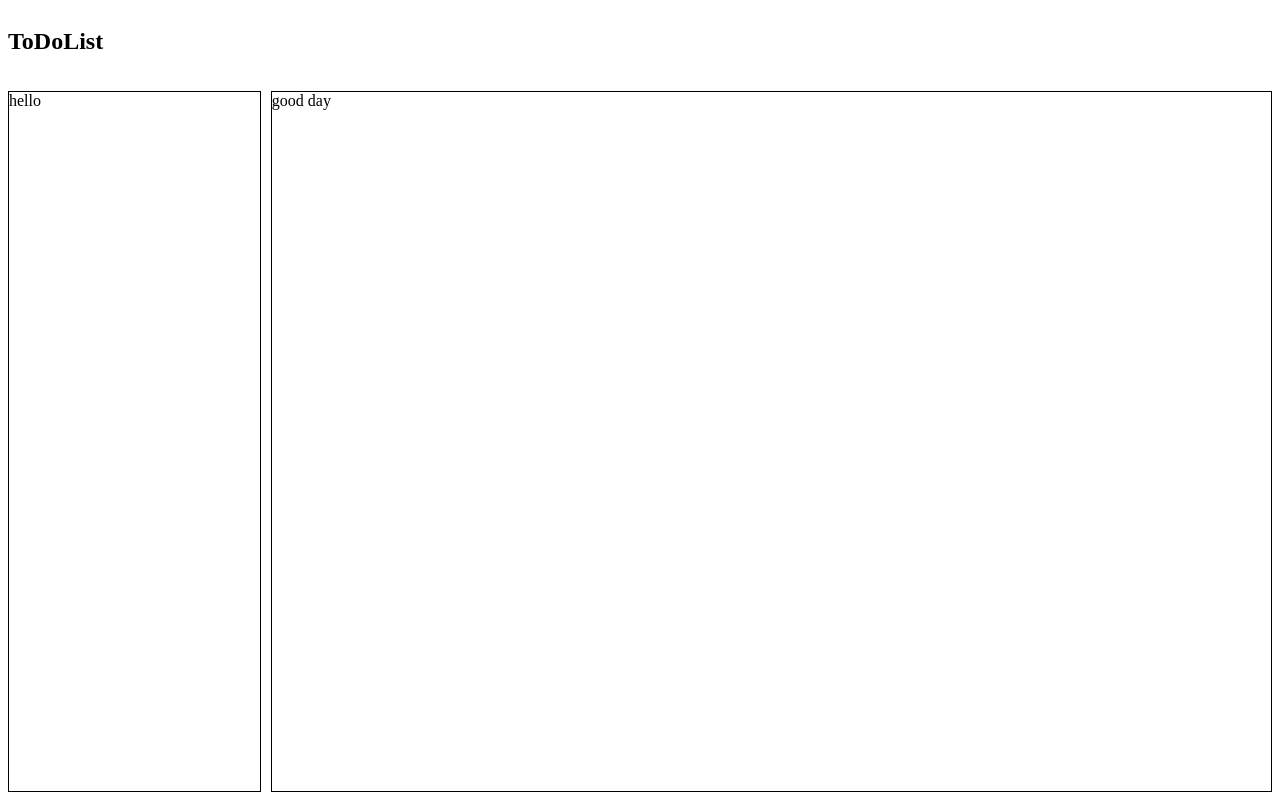
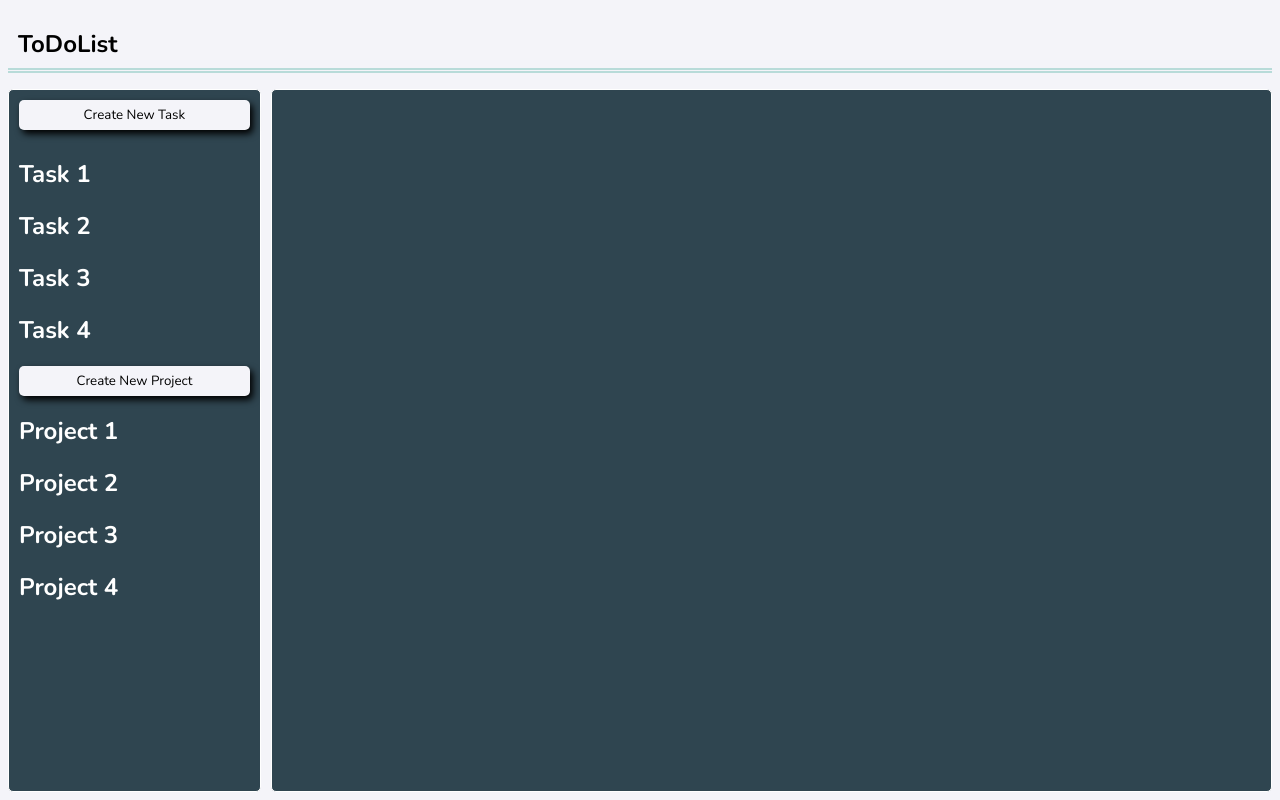
Before and after one commit to CTMendoza/OP-ToDo-List, a website built with webpack: page src/template.html in a window 1280 px wide. Built offline with nearby package versions, Linux system fonts and the light colour scheme.

Commit message:
Added html elements and styling to the .sidebar element Added buttons to create task and projects and styled them using pseudo-classes for when a user clicks and hovers over them.

```diff
--- a/src/styles.css
+++ b/src/styles.css
@@ -1,3 +1,5 @@
+@import url('https://fonts.googleapis.com/css2?family=Nunito:ital,wght@0,200..1000;1,200..1000&display=swap');
+
 html, body {
   height: 100vh;
   margin: 0;
@@ -7,6 +9,15 @@ body {
     display: flex;
     flex-direction: column;
     column-gap: 10px;
+    background-color: #F4F4F9;
+    font-family: "Nunito", serif;
+  }
+
+  nav {
+    border-bottom: thick double #B8DBD9;
+    background-color: #F4F4F9;
+    height: 60px;
+    padding-left: 10px;
   }
 
   nav, .container {
@@ -18,9 +29,40 @@ body {
   grid-template-columns: 20% auto;
   gap: 10px;
   height: 100%;
+
 }
 
 .sidebar, .main {
-  background-color: white;
-  border: 1px solid black;
+  background-color: #2F4550;
+  color: white;
+  border: 1px solid white;
+  border-radius: 5px;
+  padding: 10px;
 }
+
+.new-task-bttn {
+  margin-bottom: 8px;
+}
+
+.new-task-bttn, .new-project-bttn {
+  width: 100%;
+  background-color: #F4F4F9;
+  border: none;
+  border-radius: 5px;
+  font-family: "Nunito", serif;
+  height: 30px;
+  box-shadow: 3px 4px 7px #000;
+}
+
+.new-task-bttn:active, .new-project-bttn:active {
+  box-shadow: inset 3px 4px 7px #000;
+}
+
+.new-task-bttn:hover, .new-project-bttn:hover {
+ background-color: #B8DBD9;
+ color: #F4F4F9;
+}
+
+.tasks h2:hover, .projects h2:hover {
+  color: #B8DBD9;
+}
--- a/src/todo.js
+++ b/src/task.js
@@ -1,6 +1,6 @@
-//this component creates new todos objects based on user entries on the web app
+//this component creates new task objects based on user entries on the web app
 
-class todos {
+class task {
     constructor (title, description,dueDate, priority,notes) {
         this.title = title;
         this.description = description;
--- a/src/template.html
+++ b/src/template.html
@@ -10,8 +10,23 @@
         <h1>ToDoList</h1>
     </nav>
     <div class="container">
-        <div class="sidebar">hello</div>
-        <div class="main">good day</div>
+        <div class="sidebar">
+            <div class="tasks">
+                <button class="new-task-bttn">Create New Task</button>
+                <h2>Task 1</h2>
+                <h2>Task 2</h2>
+                <h2>Task 3</h2>
+                <h2>Task 4</h2>
+            </div>
+            <div class="projects">
+                <button class="new-project-bttn">Create New Project</button>
+                <h2>Project 1</h2>
+                <h2>Project 2</h2>
+                <h2>Project 3</h2>
+                <h2>Project 4</h2>
+            </div>
+        </div>
+        <div class="main"></div>
     </div>
 </body>
 </html>
```
Also changed, not shown: src/front-page-examples/Screenshot 2024-12-18 092201.png (added).
